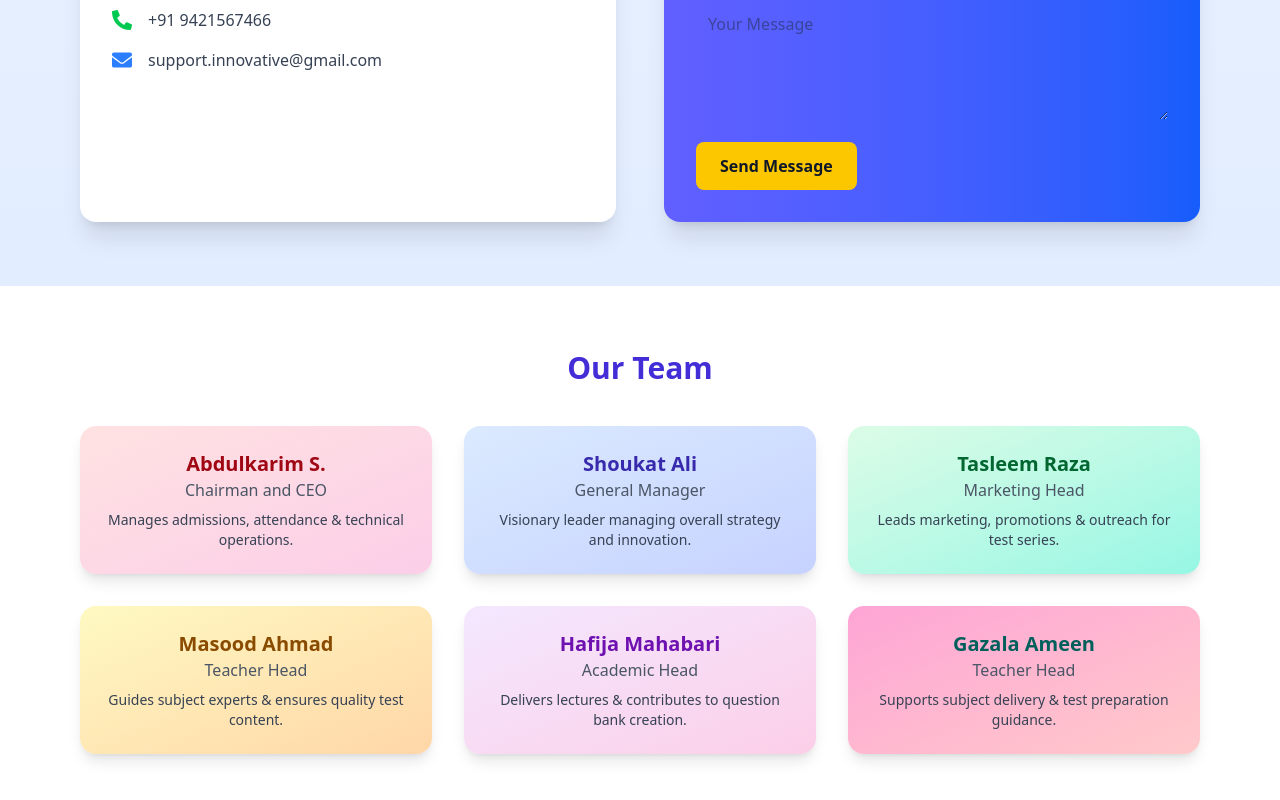
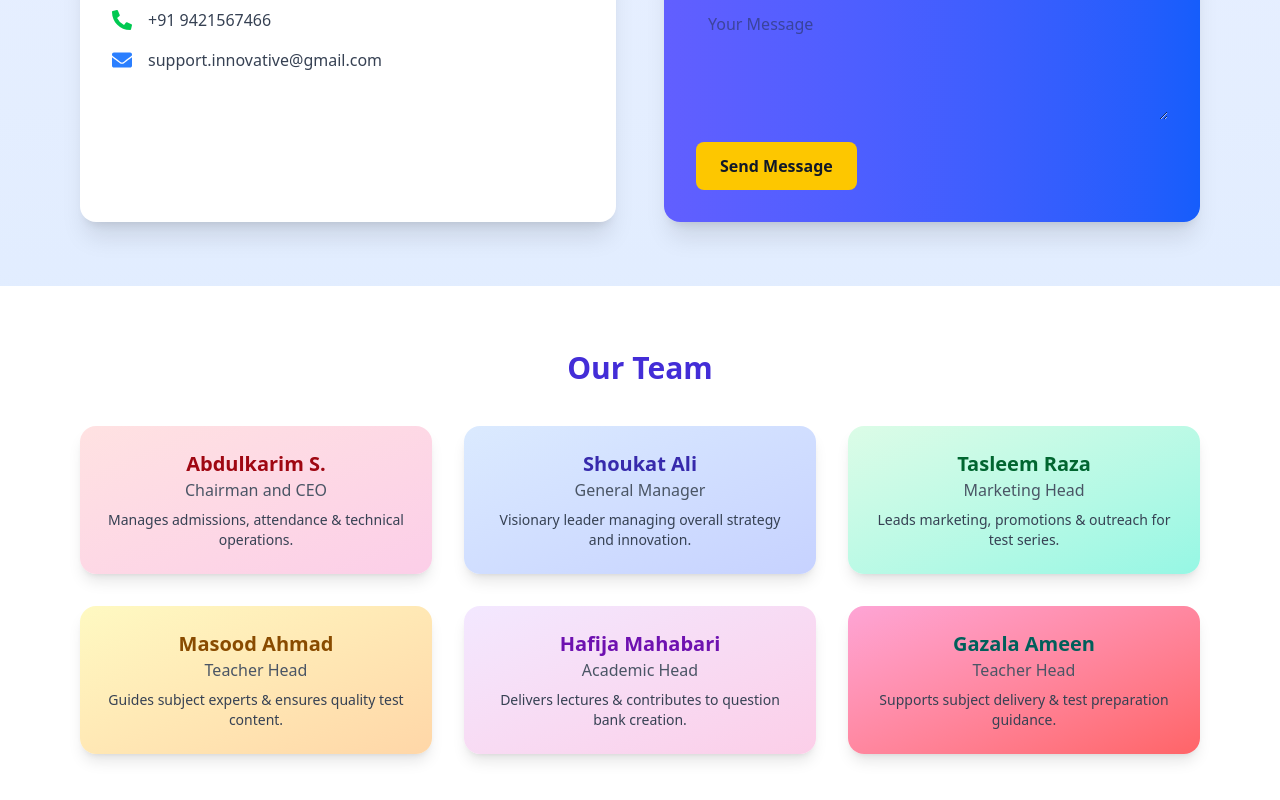
Before and after one commit to innovativeenlightenment-coder/innovativetestprep, a Next.js app: page / in a window 1280 px wide. Shown: the part 3925-4725 px from the top of the page. Built offline with nearby package versions, Linux system fonts and the light colour scheme.

Commit message:
Changed the slider to Slider

```diff
--- a/src/app/component/ContactInfo.jsx
+++ b/src/app/component/ContactInfo.jsx
@@ -136,7 +136,7 @@ export default function LocationPage() {
 
 
 
-            <div className="bg-gradient-to-br from-pink-300 to-red-200 rounded-2xl shadow-lg p-6 text-center">
+            <div className="bg-gradient-to-br from-pink-300 to-red-400 rounded-2xl shadow-lg p-6 text-center">
               <h3 className="text-xl font-semibold text-teal-800">
                 Gazala Ameen
               </h3>
```
